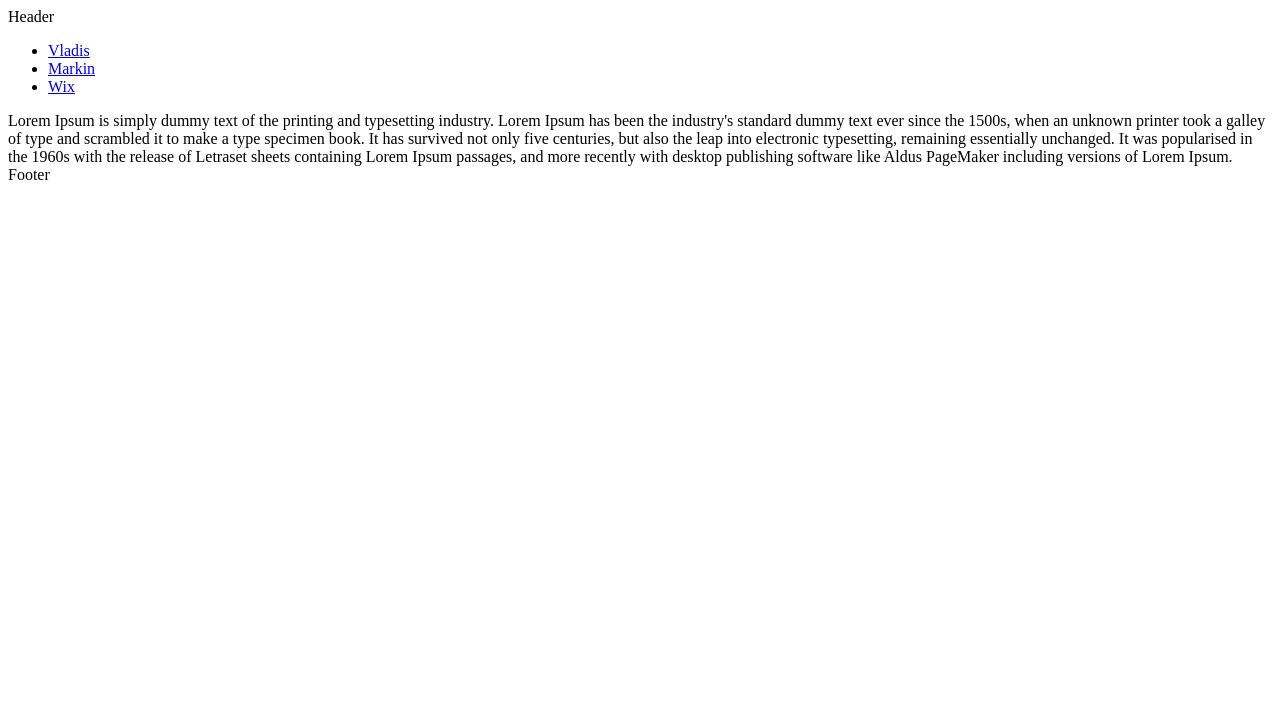
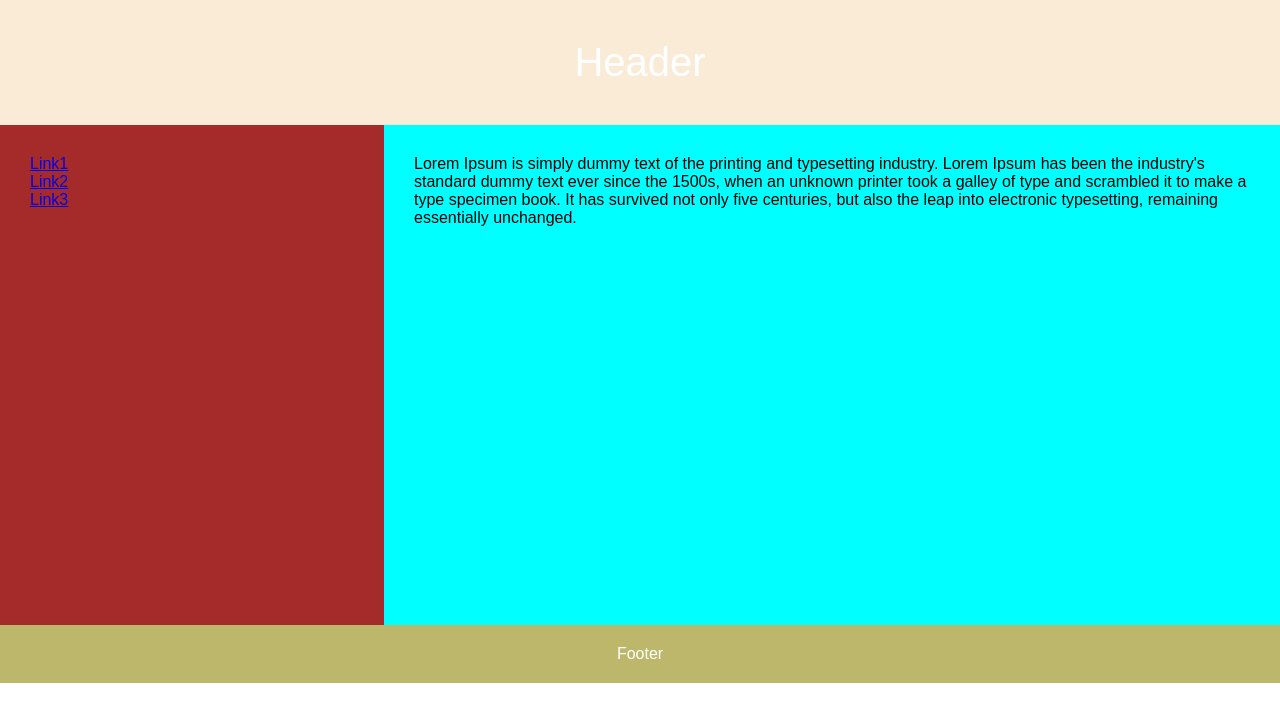
Before and after one commit to Vl4d1s/css-layout, a plain HTML site: page index.html in a window 1280 px wide. Drawn offline with Linux system fonts and the light colour scheme.

Commit message:
CSS Layout Float has finished

```diff
--- a/index.html
+++ b/index.html
@@ -4,6 +4,7 @@
     <meta charset="UTF-8" />
     <meta http-equiv="X-UA-Compatible" content="IE=edge" />
     <meta name="viewport" content="width=device-width, initial-scale=1.0" />
+    <link rel="stylesheet" href="style.css" />
     <title>Document</title>
   </head>
   <body>
@@ -11,9 +12,9 @@
     <section>
       <nav>
         <ul>
-          <li><a href="#">Vladis</a></li>
-          <li><a href="#">Markin</a></li>
-          <li><a href="#">Wix</a></li>
+          <li><a href="#">Link1</a></li>
+          <li><a href="#">Link2</a></li>
+          <li><a href="#">Link3</a></li>
         </ul>
       </nav>
       <article>
@@ -22,10 +23,7 @@
         since the 1500s, when an unknown printer took a galley of type and
         scrambled it to make a type specimen book. It has survived not only five
         centuries, but also the leap into electronic typesetting, remaining
-        essentially unchanged. It was popularised in the 1960s with the release
-        of Letraset sheets containing Lorem Ipsum passages, and more recently
-        with desktop publishing software like Aldus PageMaker including versions
-        of Lorem Ipsum.
+        essentially unchanged.
       </article>
     </section>
     <footer>Footer</footer>
--- a/style.css
+++ b/style.css
@@ -4,4 +4,54 @@
   See here: https://developer.mozilla.org/en-US/docs/Web/CSS/box-sizing
   */
   box-sizing: border-box;
+  margin: 0px;
+  padding: 0px;
 }
+
+body {
+  font-family: Arial, Helvetica, sans-serif;
+}
+
+header {
+  background-color: antiquewhite;
+  padding: 40px;
+  text-align: center;
+  color: white;
+  font-size: 40px;
+}
+
+section {
+  background-color: aqua;
+}
+
+nav {
+  background-color: brown;
+  padding: 30px;
+  float: left;
+  width: 30%;
+  height: 500px;
+}
+
+nav > ul {
+  list-style-type: none;
+}
+
+article {
+  float: left;
+  width: 70%;
+  padding: 30px;
+  height: 500px;
+}
+
+footer {
+  background-color: darkkhaki;
+  text-align: center;
+  color: white;
+  padding: 20px;
+}
+
+section::after {
+  content: "";
+  display: table;
+  clear: both;
+}
```
